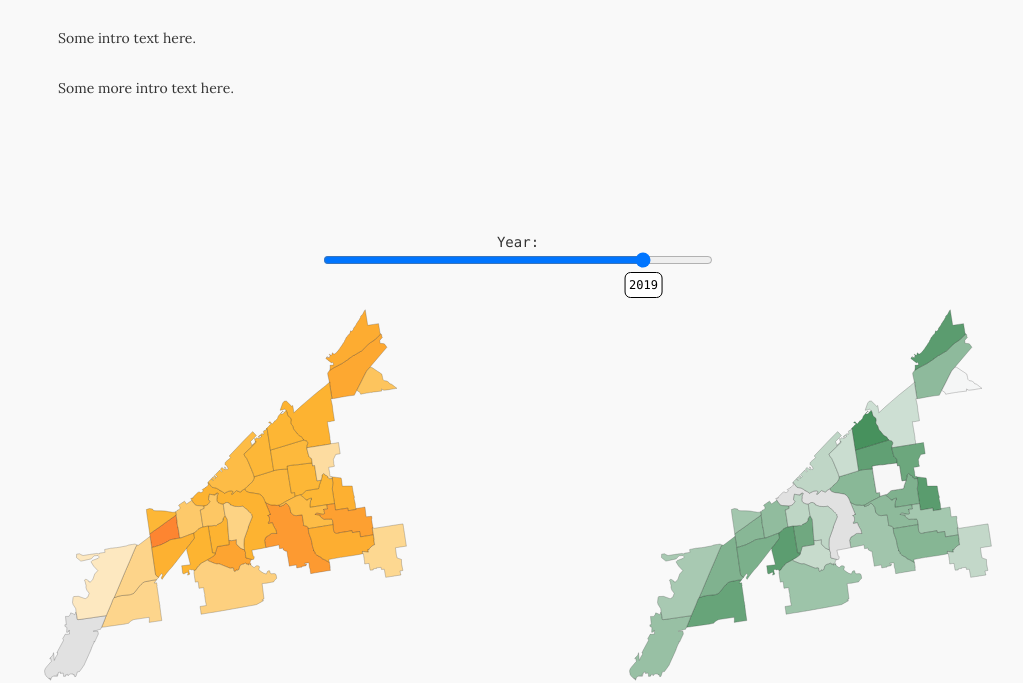
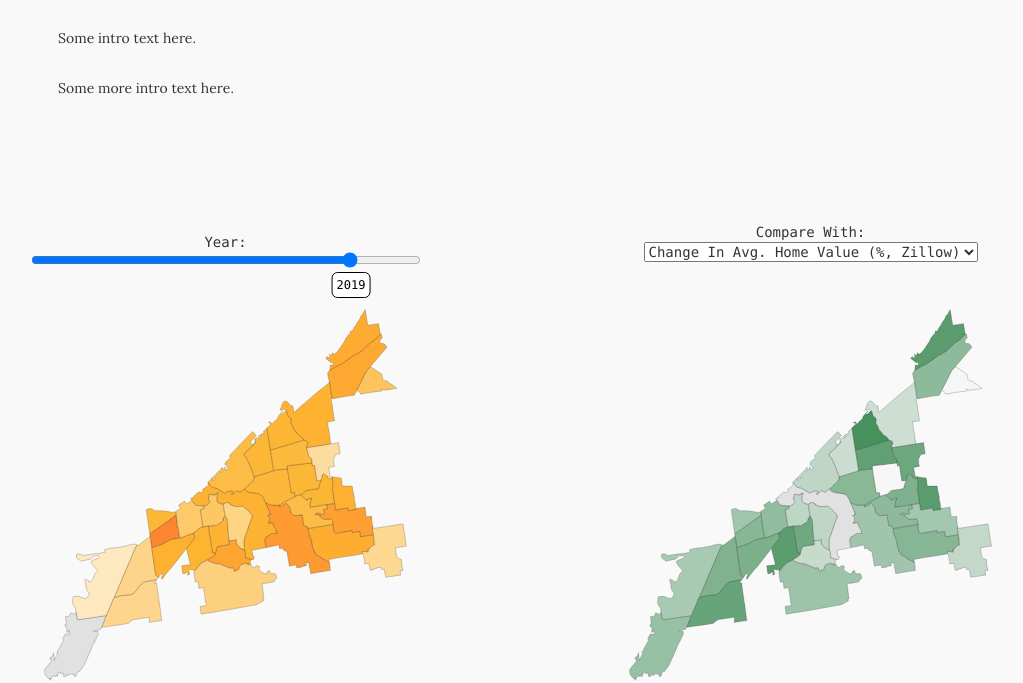
Before and after one commit to sdl60660/cleveland_eviction_mapping, a plain HTML site: page templates/index.html in a window 1280 px wide. Shown: the part 122-805 px from the top of the page, without its empty margins (122-1145 px from the left). Drawn offline with Linux system fonts and the light colour scheme; files that its build step writes are made by us from their sources; files whose address does not match are found by name.

Commit message:
Continued to set up the structure to generalize, but select function isn't in place yet

```diff
--- a/static/js/map.js
+++ b/static/js/map.js
@@ -45,12 +45,12 @@ NeighborhoodMap.prototype.initVis = function() {
             outputString += `<div style="text-align: center;"><span><strong>${d.properties.SPA_NAME}</strong></span></div><br>`;
 
             if (vis.mapType === "property_values") {
-                let housingValueChange = (typeof d.properties.housing_value_changes[currentYear] === "undefined" || d.properties.housing_value_changes[currentYear] === "") ? "N/A" : d3.format("0.1%")(d.properties.housing_value_changes[currentYear]);
-                outputString += `<span>Change in Housing Value (${currentYear-1}-${currentYear}): </span> <span style="float: right;">${housingValueChange}</span><br>`;
+                let housingValueChange = (typeof d.properties.housing_value_changes[currentYear] === "undefined" || d.properties.housing_value_changes[currentYear] === "") ? "N/A" : d3.format("+0.1%")(d.properties.housing_value_changes[currentYear]);
+                outputString += `<span>Change in Home Value (${currentYear-1}-${currentYear-2000}): </span> <span style="float: right;">${housingValueChange}</span><br>`;
             }
             else {
                 outputString += `<span>Population: </span> <span style="float: right;">${d3.format(",")(d.properties.pop)}</span><br>`;
-                outputString += `<span>Households: </span> <span style="float: right;">${d3.format(",")(d.properties.pop)}</span><br>`;
+                outputString += `<span>Households: </span> <span style="float: right;">${d3.format(",")(d.properties.total_HH)}</span><br>`;
                 outputString += `<span>Eviction Filings (${currentYear}): </span> <span style="float: right;">${d.properties.eviction_filings[currentYear]}</span><br>`;
                 outputString += `<span>Per 1,000 Households: </span> <span style="float: right;">${d3.format("0.1f")(1000*d.properties.eviction_filings[currentYear] / d.properties.total_HH)}</span><br>`;
             }
--- a/templates/index.html
+++ b/templates/index.html
@@ -86,7 +86,7 @@
     <div class="tile-wrapper" id="map-wrapper" style="margin-top: 8vh; margin-bottom: 20vh; visibility: hidden;">
     <div class="container viz-tile" id="map-tile">
         <div class="row">
-            <div class="col-md-4"></div>
+            <div class="col-md-1"></div>
             <div class="col-md-4" style="padding:0;">
                 <div class="slider-div">
                     <span style="margin-bottom: 5px;">Year:</span>
@@ -94,7 +94,22 @@
                     <input type="range" id="year-slider" name="year-select" min="2014" max="2020" step="1" value="2019">
                 </div>
             </div>
-            <div class="col-md-4"></div>
+            <div class="col-md-1"></div>
+            <div class="col-md-6" style="margin: auto">
+                <span style="margin-bottom: 5px;">Compare With:</span><br>
+                <select>
+                    <option value="housing-value-change">Change In Avg. Home Value (%, Zillow)</option>
+                    <option value="pct_black">Black Residents (%, Census)</option>
+                    <option value="pct_latino">Latino Residents (%, Census)</option>
+                    <option value="pct_white">White Residents (%, Census)</option>
+                    <option value="vacancy_rate">Vacancy Rate (%, Census)</option>
+                    <option value="renter_rate">Renter Rate (%, Census)</option>
+                    <option value="med_cont_rent">Median Rent (Census)</option>
+                    <option value="med_house_val">Median House Value (Census)</option>
+                    <option value="med_hh_inc">Median Household Income (Census)</option>
+                </select>
+            </div>
+            <!-- <div class="col-md-1"></div> -->
         </div>
         <div class="row" style="margin-top: 4vh">
             <!-- <div class="col-md-1"></div> -->
```
